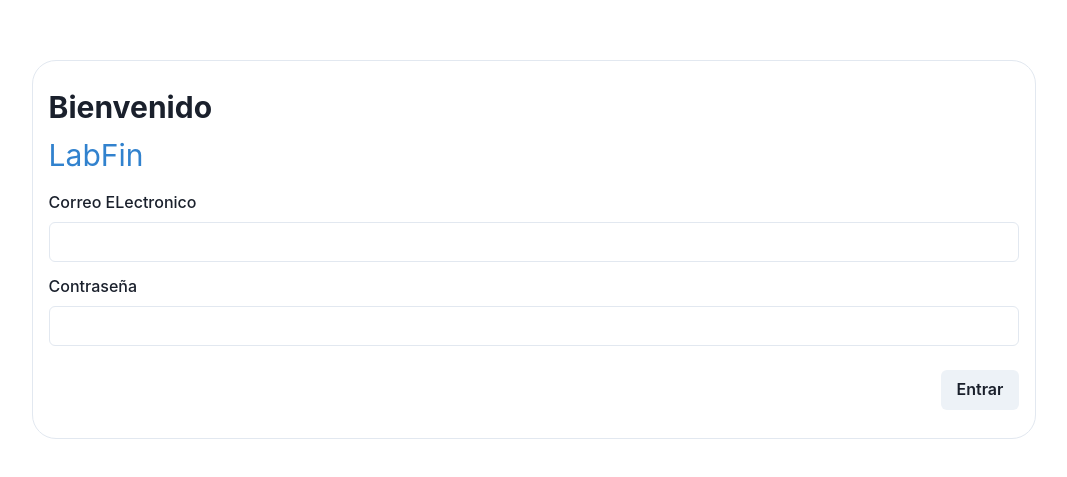
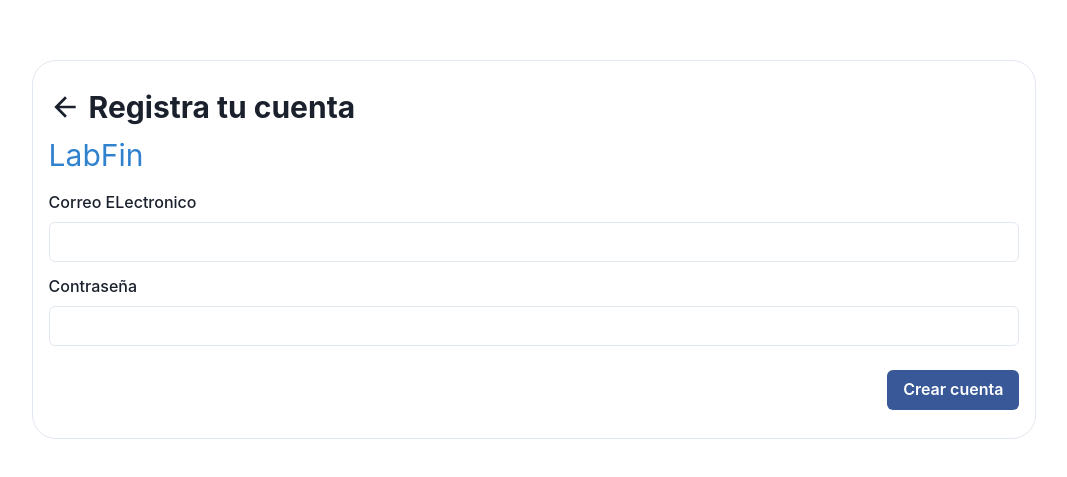
Before and after one commit to ricardober93/frontLabFin, a React (Create React App) app: page /register in a window 1280 px wide. Shown: the part 123-600 px from the top of the page, without its empty margins (106-1173 px from the left). Built offline with nearby package versions, Linux system fonts and the light colour scheme.

Commit message:
feat: se puede registra y se reenvia al login

```diff
--- a/src/component/FormRegister/FormRegister.tsx
+++ b/src/component/FormRegister/FormRegister.tsx
@@ -1,14 +1,25 @@
-import { Box, Heading, VStack, Text, FormControl, FormLabel, Input, FormErrorMessage, Button } from '@chakra-ui/react';
-import { registerService } from 'pages/register/register.service';
-import React from 'react'
-import { SubmitHandler, useForm } from 'react-hook-form';
-import { useHistory } from 'react-router-dom';
+import { ArrowBackIcon } from "@chakra-ui/icons";
+import {
+  Box,
+  Heading,
+  VStack,
+  Text,
+  FormControl,
+  FormLabel,
+  Input,
+  FormErrorMessage,
+  Button,
+  HStack,
+} from "@chakra-ui/react";
+import { registerService } from "pages/register/register.service";
+import React from "react";
+import { SubmitHandler, useForm } from "react-hook-form";
+import { useHistory } from "react-router-dom";
 
 interface FormValues {
   email: string;
   password: string;
 }
-
 
 export default function FormRegister() {
   const history = useHistory();
@@ -20,29 +31,36 @@ export default function FormRegister() {
     mode: "onChange",
     reValidateMode: "onChange",
   });
-  const onSubmit: SubmitHandler<FormValues> = async (data) =>{
-    console.log(data)
+  const onSubmit: SubmitHandler<FormValues> = async (data) => {
+    console.log(data);
 
     try {
       const res = await registerService(data.email, data.password);
-      console.log(res)
-      if(res.token){
-        localStorage.setItem('token', res.token)
-        history.push("/app/proyecciones/baseInicial");
+      console.log(res);
+      if (res.status === 200) {
+        history.push("/login");
       }
-    } catch (error) {
+    } catch (error) {}
+  };
+  return (
+    <Box
+      border="1px"
+      borderColor="gray.200"
+      borderRadius="3xl"
+      as="section"
+      w="100%"
+      p="4"
+    >
+      <VStack as="div" marginY="3" align="stretch">
+        <HStack>
+          <Box cursor="pointer" onClick={() => history.goBack()}>
+            <ArrowBackIcon w={8} h={8} />
+          </Box>
+          <Heading size="lg">Registra tu cuenta</Heading>
+        </HStack>
 
-    }
-
-
-  }
-    return (
-        <Box border="1px" borderColor="gray.200"  borderRadius="3xl" as="section" w="100%" p="4">
-        <VStack as="div" marginY="3" align="stretch">
-          <Heading size="lg">Bienvenido</Heading>
         <Text fontSize="3xl" color="blue.500">
-            {" "}
-            LabFin{" "}
+          LabFin
         </Text>
       </VStack>
 
@@ -82,13 +100,12 @@ export default function FormRegister() {
 
         <Box d="flex" align="end">
           <FormControl marginY="3">
-              <Button color="primary" type="submit">
-                Entrar
+            <Button colorScheme="facebook" type="submit">
+              Crear cuenta
             </Button>
           </FormControl>
         </Box>
       </form>
     </Box>
-
-    )
+  );
 }
```
Lines whose indentation alone changed are shown as unchanged.
